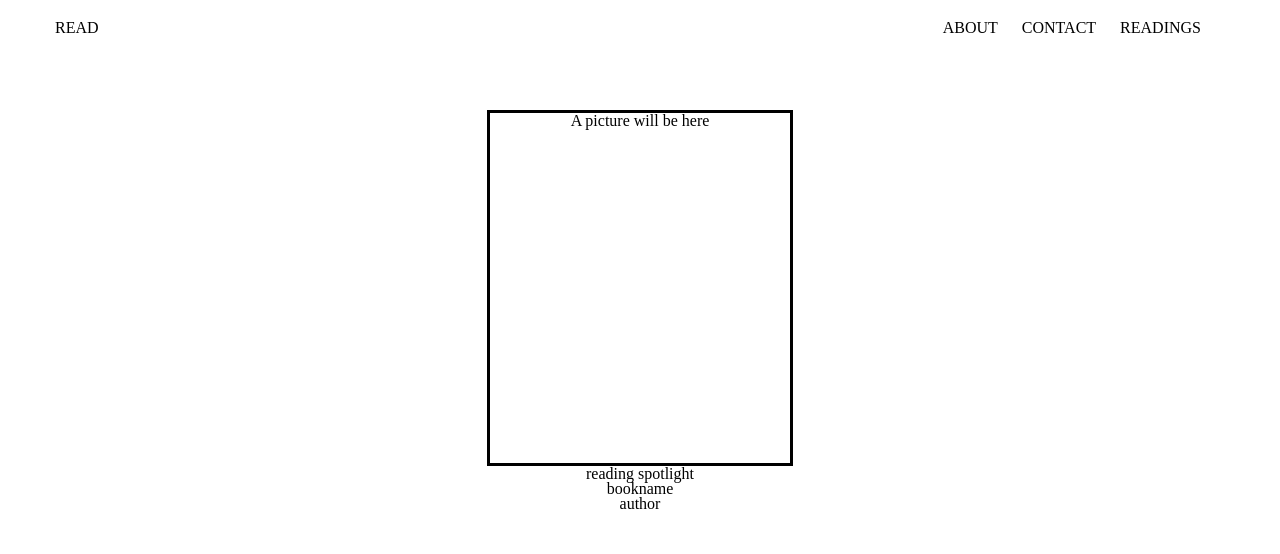
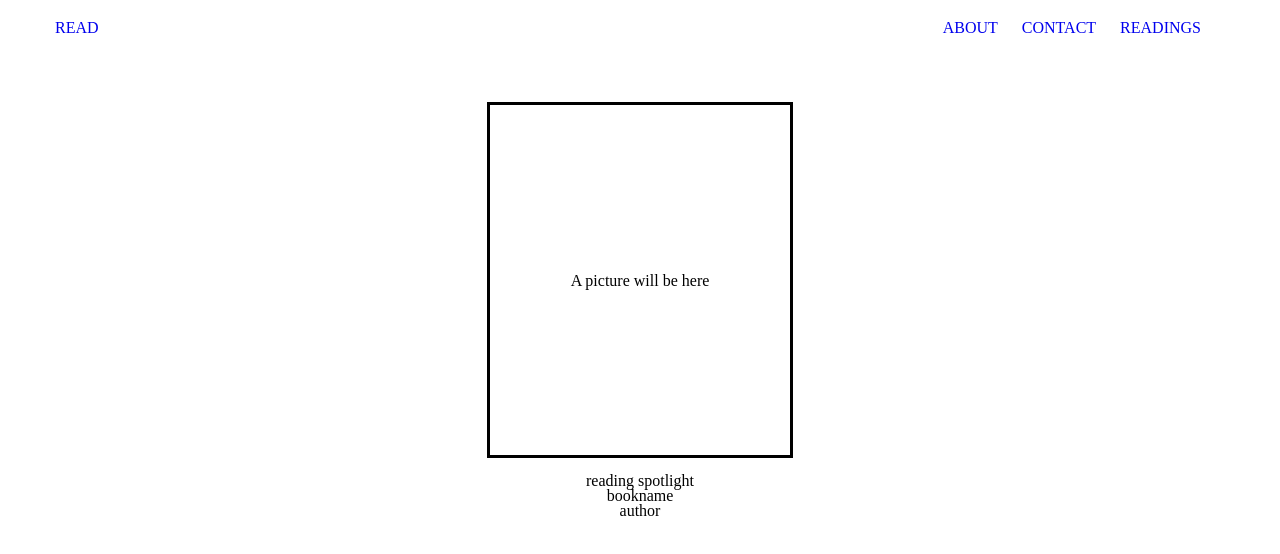
Before and after one commit to kaleballmon/read, a Gatsby site: page / in a window 1280 px wide. Built offline with nearby package versions, Linux system fonts and the light colour scheme; Gatsby itself is replaced by a stand-in of ours.

Commit message:
adjusted spotlight css

```diff
--- a/src/components/header.js
+++ b/src/components/header.js
@@ -6,12 +6,20 @@
 const Header = ({ siteTitle }) => (
   <header className={headerStyles.header}>
     <div className={headerStyles.headerContainer}>
-      <div className={headerStyles.home}>Read</div>
+      <Link to="/">
+        <span className={headerStyles.home}>Read</span>
+      </Link>
       <nav className={headerStyles.nav}>
         <ul className={headerStyles.navlist}>
-          <li className={headerStyles.navItem}>About</li>
-          <li className={headerStyles.navItem}>Contact</li>
-          <li className={headerStyles.navItem}>Readings</li>
+          <Link to="/">
+            <li className={headerStyles.navItem}>About</li>
+          </Link>
+          <Link to="/">
+            <li className={headerStyles.navItem}>Contact</li>
+          </Link>
+          <Link to="/">
+            <li className={headerStyles.navItem}>Readings</li>
+          </Link>
         </ul>
       </nav>
     </div>
--- a/src/components/spotlight.js
+++ b/src/components/spotlight.js
@@ -6,7 +6,7 @@
     <div className={spotlightStyles.center}>
       <figure>
         <div className={spotlightStyles.fauxImg}>A picture will be here</div>
-        <figcaption>
+        <figcaption className={spotlightStyles.caption}>
           reading spotlight
           <br />
           bookname
--- a/src/components/spotlight.module.css
+++ b/src/components/spotlight.module.css
@@ -8,7 +8,14 @@
 }
 
 .fauxImg {
+  display: flex;
+  align-items: center;
+  justify-content: center;
   border: 3px solid;
   height: 350px;
   width: 300px;
 }
+
+.caption {
+  margin-top: 15px;
+}
```
